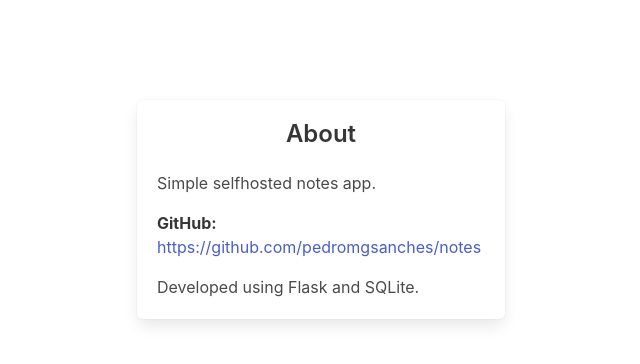
After one commit to pedromgsanches/notes, a Flask app: page /about in a window 1280 px wide. The commit adds this page. Shown: the top 364 px of the page, without its empty margins (319-959 px from the left). Run offline with Flask 3, Linux system fonts and the light colour scheme.

Commit message:
Add files via upload

```diff
--- a/app/main.py
+++ b/app/main.py
@@ -135,5 +135,9 @@ def settings():
 
     return render_template('settings.html')
 
+@app.route('/about')
+def about():
+    return render_template('about.html')
+
 if __name__ == '__main__':
     app.run(host='0.0.0.0', debug=False)
--- /dev/null
+++ b/app/templates/about.html
@@ -0,0 +1,24 @@
+{% extends "base.html" %}
+
+{% block content %}
+<div class="columns is-centered">
+    <div class="column is-half-tablet is-one-third-desktop">
+        <div class="box">
+            <h2 class="title is-4 has-text-centered">About</h2>
+
+            <div class="content">
+                <p>Simple selfhosted notes app.</p>
+
+                <p>
+                    <strong>GitHub:</strong>
+                    <a href="https://github.com/pedromgsanches/notes" target="_blank">
+                        https://github.com/pedromgsanches/notes
+                    </a>
+                </p>
+
+                <p>Developed using Flask and SQLite.</p>
+            </div>
+        </div>
+    </div>
+</div>
+{% endblock %}
--- a/app/templates/base.html
+++ b/app/templates/base.html
@@ -95,6 +95,10 @@
                     <span class="icon"><i class="fas fa-cog"></i></span>
                     <span>Settings</span>
                 </a>
+                <a href="{{ url_for('about') }}" class="navbar-item">
+                    <span class="icon"><i class="fas fa-info-circle"></i></span>
+                    <span>Sobre</span>
+                </a>
             </div>
 
             <div class="navbar-end">
```
